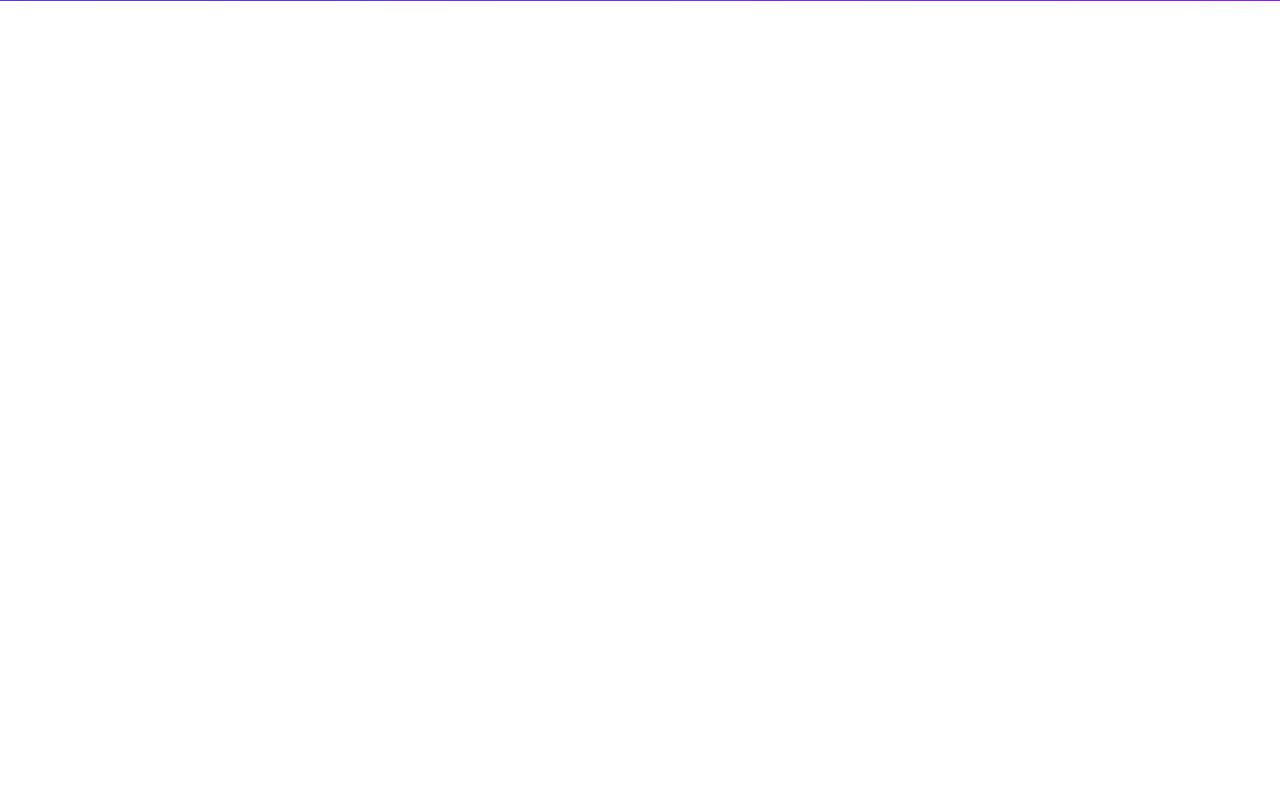
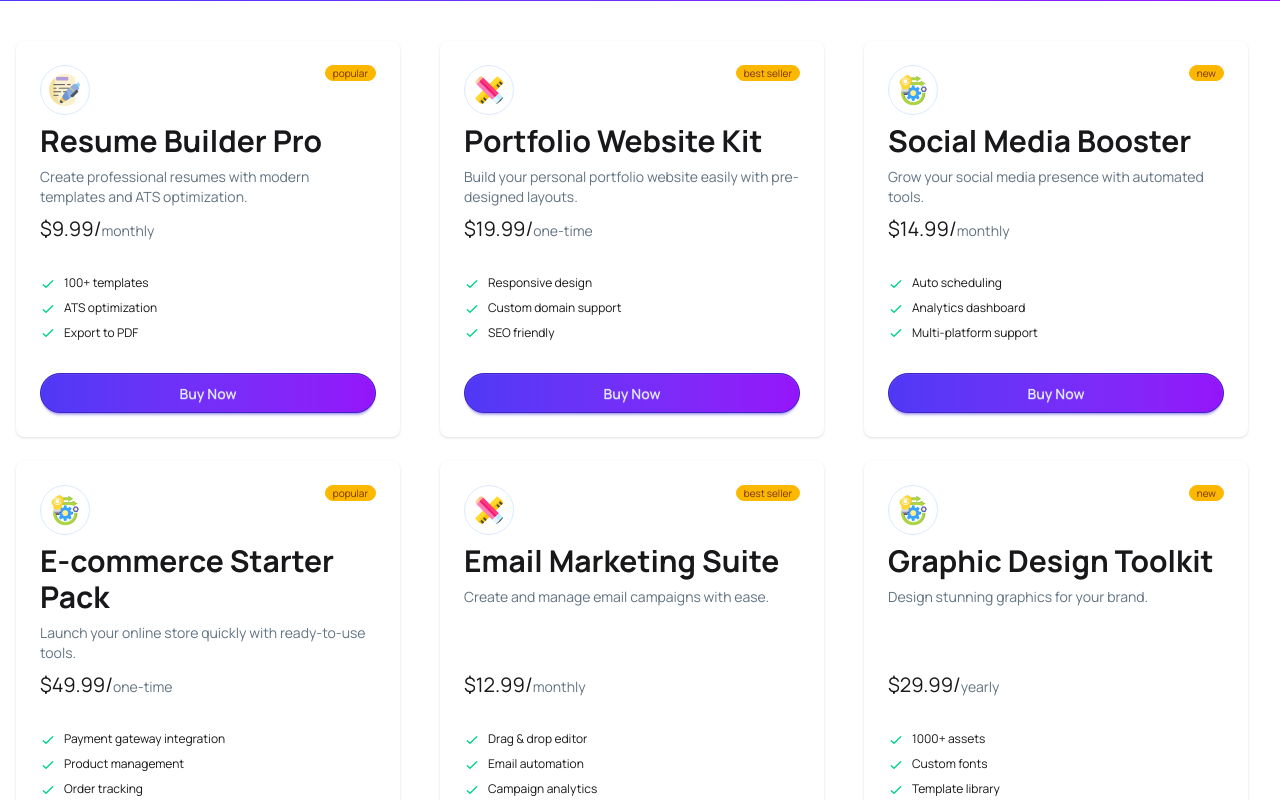
Before and after one commit to zisanahmed97/assignment6-ph-zisanahmed, a React (Vite) app: page / in a window 1280 px wide. Shown: the part 1060-1860 px from the top of the page. Before the commit the page ends 1061 px from the top, so only its background shows below. Built offline with nearby package versions, Linux system fonts and the light colour scheme.

Commit message:
added cards from json data

```diff
--- /dev/null
+++ b/public/data.json
@@ -0,0 +1,106 @@
+[
+  {
+    "id": 1,
+    "name": "Resume Builder Pro",
+    "description": "Create professional resumes with modern templates and ATS optimization.",
+    "price": 9.99,
+    "period": "monthly",
+    "tag": "popular",
+    "tagType": "popular",
+    "feature1": "100+ templates",
+    "feature2": "ATS optimization",
+    "feature3": "Export to PDF",
+    "icon": "/assets/products/writing.png"
+  },
+  {
+    "id": 2,
+    "name": "Portfolio Website Kit",
+    "description": "Build your personal portfolio website easily with pre-designed layouts.",
+    "price": 19.99,
+    "period": "one-time",
+    "tag": "best seller",
+    "tagType": "best seller",
+    "feature1": "Responsive design",
+    "feature2": "Custom domain support",
+    "feature3": "SEO friendly",
+    "icon":  "/assets/products/design-tool.png"
+  },
+  {
+    "id": 3,
+    "name": "Social Media Booster",
+    "description": "Grow your social media presence with automated tools.",
+    "price": 14.99,
+    "period": "monthly",
+    "tag": "new",
+    "tagType": "new",
+    "feature1": "Auto scheduling",
+    "feature2": "Analytics dashboard",
+    "feature3": "Multi-platform support",
+    "icon":  "/assets/products/operation.png"
+  },
+  {
+    "id": 4,
+    "name": "E-commerce Starter Pack",
+    "description": "Launch your online store quickly with ready-to-use tools.",
+    "price": 49.99,
+    "period": "one-time",
+    "tag": "popular",
+    "tagType": "popular",
+    "feature1": "Payment gateway integration",
+    "feature2": "Product management",
+    "feature3": "Order tracking",
+    "icon":  "/assets/products/operation.png"
+  },
+  {
+    "id": 5,
+    "name": "Email Marketing Suite",
+    "description": "Create and manage email campaigns with ease.",
+    "price": 12.99,
+    "period": "monthly",
+    "tag": "best seller",
+    "tagType": "best seller",
+    "feature1": "Drag & drop editor",
+    "feature2": "Email automation",
+    "feature3": "Campaign analytics",
+    "icon": "/assets/products/design-tool.png"
+  },
+  {
+    "id": 6,
+    "name": "Graphic Design Toolkit",
+    "description": "Design stunning graphics for your brand.",
+    "price": 29.99,
+    "period": "yearly",
+    "tag": "new",
+    "tagType": "new",
+    "feature1": "1000+ assets",
+    "feature2": "Custom fonts",
+    "feature3": "Template library",
+    "icon": "/assets/products/operation.png"
+  },
+  {
+    "id": 7,
+    "name": "SEO Optimization Tool",
+    "description": "Improve your website ranking with smart SEO tools.",
+    "price": 15.99,
+    "period": "monthly",
+    "tag": "popular",
+    "tagType": "popular",
+    "feature1": "Keyword research",
+    "feature2": "Site audit",
+    "feature3": "Competitor analysis",
+    "icon":"/assets/products/writing.png"
+  },
+  {
+    "id": 8,
+    "name": "Online Course Builder",
+    "description": "Create and sell your own online courses easily.",
+    "price": 59.99,
+    "period": "one-time",
+    "tag": "best seller",
+    "tagType": "best seller",
+    "feature1": "Video hosting",
+    "feature2": "Student management",
+    "feature3": "Quiz system",
+    "icon":  "/assets/products/operation.png"
+  }
+]
--- a/src/App.jsx
+++ b/src/App.jsx
@@ -1,17 +1,32 @@
 
+import { Suspense } from 'react'
 import './App.css'
 import Banner from './Components/Banner/Banner'
+import Cards from './Components/Cards/Cards'
 import Navbar from './components/navbar/navbar'
 import Review from './Components/Review/Review'
+
+
+ const fetchCard = async() =>{
+    const res = await fetch("/public/data.json");
+    return res.json();
+  }
 
 function App() {
 
 
+   const cardPromise = fetchCard();
   return (
+
     <>
     <Navbar></Navbar>
     <Banner></Banner>
     <Review></Review>
+
+    <Suspense fallback={<span className="loading loading-dots loading-xl"></span>}>
+  <Cards cardPromise={cardPromise}></Cards>
+    </Suspense>
+
 
     </>
   )
--- /dev/null
+++ b/src/Components/AvailableCard/AvailableCard.jsx
@@ -0,0 +1,46 @@
+import React from 'react';
+
+const AvailableCard = ({availableCard}) => {
+    console.log(availableCard)
+    return (
+        <div >
+          <div className="card w-96 h-full bg-base-100 shadow-sm ">
+  <div className="card-body">
+   <div className='flex justify-between'>
+    <img className='border p-2 rounded-full border-blue-100' src={availableCard.icon} alt="" />
+     <span className="badge badge-xs badge-warning ">{availableCard.tag}</span>
+   </div>
+    <div className="flex justify-between">
+      <h2 className="text-3xl font-bold">{availableCard.name}</h2>
+      {/* <span className="text-xl">${availableCard.price}/<span className='text-[#627382] text-sm' >{ availableCard.period}</span></span> */}
+    </div>
+    <p className='text-sm text-[#627382]'>{availableCard.description}</p>
+     <span className="text-xl">${availableCard.price}/<span className='text-[#627382] text-sm' >{ availableCard.period}</span></span>
+    <ul className="mt-6 flex flex-col gap-2 text-xs">
+      <li>
+        <svg xmlns="http://www.w3.org/2000/svg" className="size-4 me-2 inline-block text-success" fill="none" viewBox="0 0 24 24" stroke="currentColor"><path strokeLinecap="round" strokeLinejoin="round" strokeWidth="2" d="M5 13l4 4L19 7" /></svg>
+        <span>{availableCard.feature1}</span>
+      </li>
+      <li>
+        <svg xmlns="http://www.w3.org/2000/svg" className="size-4 me-2 inline-block text-success" fill="none" viewBox="0 0 24 24" stroke="currentColor"><path strokeLinecap="round" strokeLinejoin="round" strokeWidth="2" d="M5 13l4 4L19 7" /></svg>
+        <span>{availableCard.feature2}</span>
+      </li>
+      <li>
+        <svg xmlns="http://www.w3.org/2000/svg" className="size-4 me-2 inline-block text-success" fill="none" viewBox="0 0 24 24" stroke="currentColor"><path strokeLinecap="round" strokeLinejoin="round" strokeWidth="2" d="M5 13l4 4L19 7" /></svg>
+        <span>{availableCard.feature3}</span>
+      </li>
+
+
+    </ul>
+    <div className="mt-6">
+      <button className="btn btn-primary btn-block bg-gradient-to-r from-[#4F39F6] to-[#9514FA] rounded-4xl">Buy Now</button>
+    </div>
+  </div>
+</div>
+
+
+        </div>
+    );
+};
+
+export default AvailableCard;
--- a/src/Components/Cards/Cards.jsx
+++ b/src/Components/Cards/Cards.jsx
@@ -1,10 +1,18 @@
-import React from 'react';
+import React, { use } from 'react';
+import AvailableCard from '../AvailableCard/AvailableCard';
 
-const Cards = () => {
+const Cards = ({cardPromise}) => {
+    const cards = use(cardPromise);
+    console.log(cards)
     return (
-        <div>
+       <div className="max-w-7xl mx-auto px-4 py-10">
+         <div className="grid grid-cols-1  md:grid-cols-3 gap-6 items-stretch" >
 
+            {
+                cards.map(availableCard => <AvailableCard key={availableCard.id} availableCard={availableCard}></AvailableCard>)
+            }
         </div>
+       </div>
     );
 };
 
--- a/src/Components/Review/Review.jsx
+++ b/src/Components/Review/Review.jsx
@@ -2,7 +2,7 @@ import React from 'react';
 
 const Review = () => {
     return (
-        <div className='bg-gradient-to-r from-[#4F39F6] to-[#9514FA] flex justify-around py-[60px]'>
+        <div className='bg-gradient-to-r from-[#4F39F6] to-[#9514FA] flex justify-around py-[60px] '>
             <div>
                 <h1 className='text-[#FFFFFF] text-5xl font-bold'>50K+</h1>
                 <p className='text-[#FFFFFF] text-xl '>Active Users</p>
```
Also changed, not shown: assets/products/writing.png (renamed from assets/products/writing_2327400 1.png).
